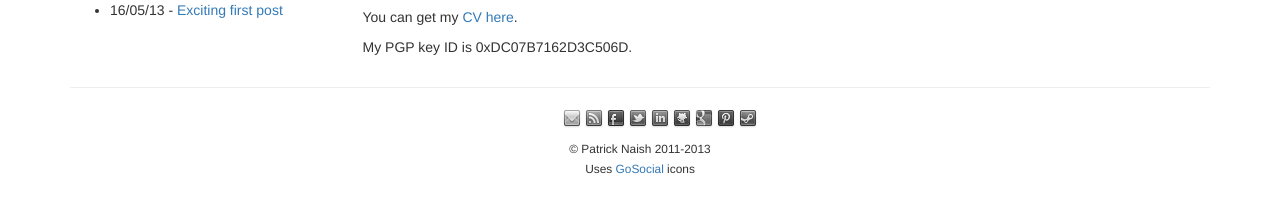
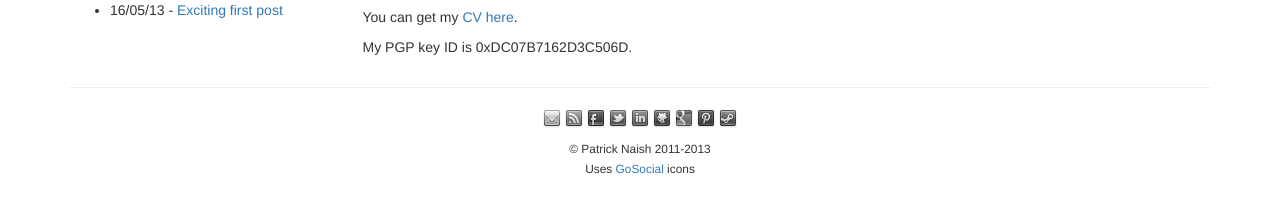
Before and after one commit to patricknaish/pmnaish, a Jekyll site: the page built from index.html, in a window 1280 px wide. Shown: the part 197-410 px from the top of the page. Built offline with Jekyll 4.4.1, drawn with Linux system fonts in a browser that asks for light colours; nearby versions of some CDN libraries.

Commit message:
Encoding

```diff
--- a/_layouts/default.html
+++ b/_layouts/default.html
@@ -55,7 +55,7 @@
       <div class="container">
         <hr />
         <div class="col-xs-12 text-center">
-          <ul style="margin:0 0 10px 0px;">
+          <ul style="margin:0 0 10px 0px; -webkit-padding-start: 0px;">
             <li style="display:inline;"><a target="_blank" href="mailto:patrick@pmnaish.co.uk"><img src="/assets/images/emailbw.png" onmouseover="this.src='/assets/images/email.png'" onmouseout="this.src='/assets/images/emailbw.png'"></a></li>
             <li style="display:inline;"><a target="_blank" href="http://pmnaish.co.uk/feed/index.xml"><img src="/assets/images/rssbw.png" onmouseover="this.src='/assets/images/rss.png'" onmouseout="this.src='/assets/images/rssbw.png'"></a></li>
             <li style="display:inline;"><a target="_blank" href="http://www.facebook.com/patricknaish"><img src="/assets/images/facebookbw.png" onmouseover="this.src='/assets/images/facebook.png'" onmouseout="this.src='/assets/images/facebookbw.png'"></a></li>
```
